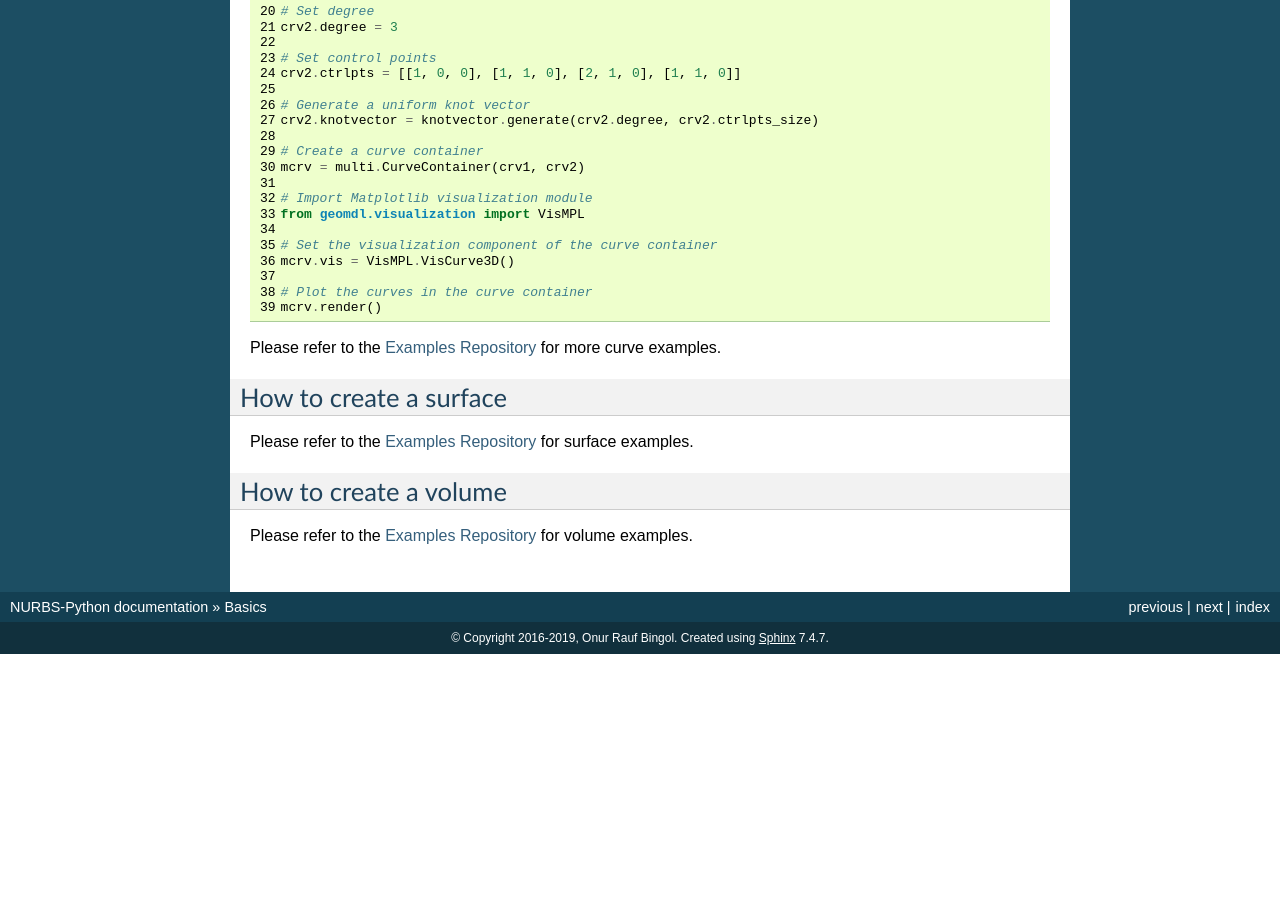
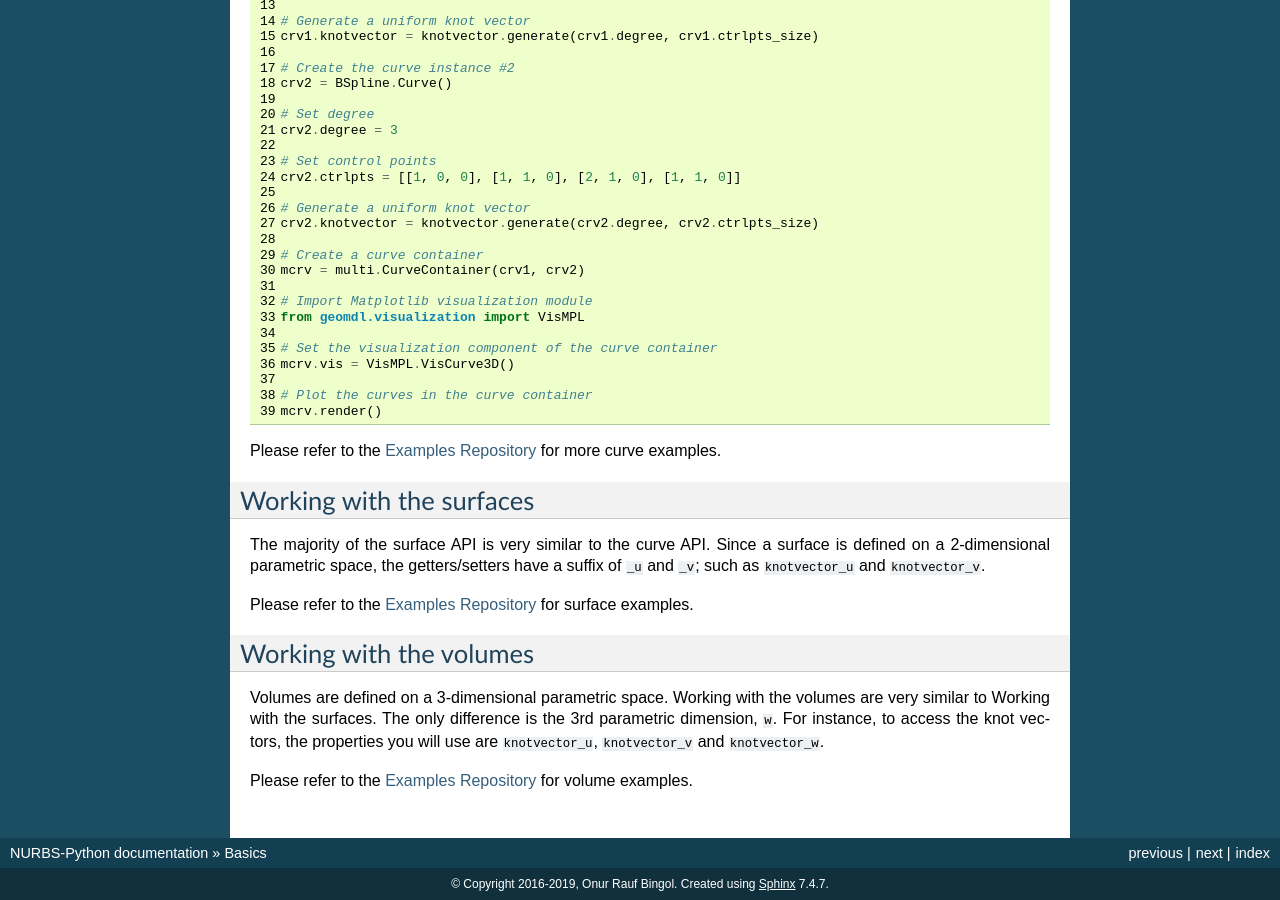
Before and after one commit to orbingol/NURBS-Python, a Sphinx documentation site: the page built from docs/basics.rst, in a window 1280 px wide and 900 px high, scrolled down 4171 px. Built offline with Sphinx 7.4.7, drawn with Linux system fonts in a browser that asks for light colours; formulas are drawn with MathJax 3; before the commit the page ends 4825 px from its top, so only the background shows below that; some of the changed text lies outside the part shown.

Commit message:
Update basics doc page

```diff
--- a/docs/basics.rst
+++ b/docs/basics.rst
@@ -14,8 +14,8 @@ The number of components depend on the parametric dimensionality of the shape re
 
 Parametric dimensions are defined by ``u``, ``v``, ``w`` and spatial dimensions are defined by ``x``, ``y``, ``z``.
 
-How to create a curve
-=====================
+Working with the curves
+=======================
 
 In this section, we will cover the basics of spline curve generation using NURBS-Python. The following code snippet is
 an example to a 3-dimensional curve.
@@ -99,6 +99,11 @@ Getting the curve point at a specific parameter
 Setting the evaluation delta
 ----------------------------
 
+Evaluation delta is used to change the number of evaluated points. Increasing the number of points will result in a
+bigger evaluated points array, as described with ``evalpts`` property and decreasing will reduce the size of the
+``evalpts`` array. Therefore, evaluation delta can also be used to change smoothness of the plots generated using
+the visualization modules.
+
 ``delta`` property will set the evaluation delta. It is also possible to use ``sample_size`` property to set the number
 of evaluated points.
 
@@ -135,7 +140,6 @@ Inserting a knot
 ----------------
 
 ``insert_knot`` method is recommended for this purpose.
-
 
 .. code-block:: python
     :linenos:
@@ -290,12 +294,20 @@ Plotting multiple curves
 
 Please refer to the :doc:`Examples Repository <examples_repo>` for more curve examples.
 
-How to create a surface
-=======================
+Working with the surfaces
+=========================
+
+The majority of the surface API is very similar to the curve API. Since a surface is defined on a 2-dimensional
+parametric space, the getters/setters have a suffix of ``_u`` and ``_v``; such as ``knotvector_u`` and
+``knotvector_v``.
 
 Please refer to the :doc:`Examples Repository <examples_repo>` for surface examples.
 
-How to create a volume
-======================
+Working with the volumes
+========================
+
+Volumes are defined on a 3-dimensional parametric space. Working with the volumes are very similar to Working
+with the surfaces. The only difference is the 3rd parametric dimension, ``w``. For instance, to access the
+knot vectors, the properties you will use are ``knotvector_u``, ``knotvector_v`` and ``knotvector_w``.
 
 Please refer to the :doc:`Examples Repository <examples_repo>` for volume examples.
```
